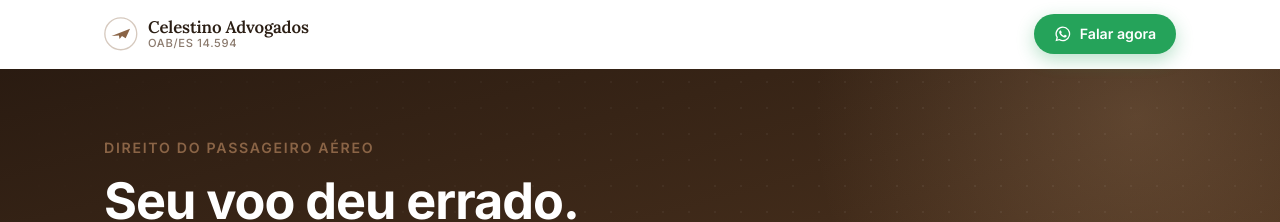
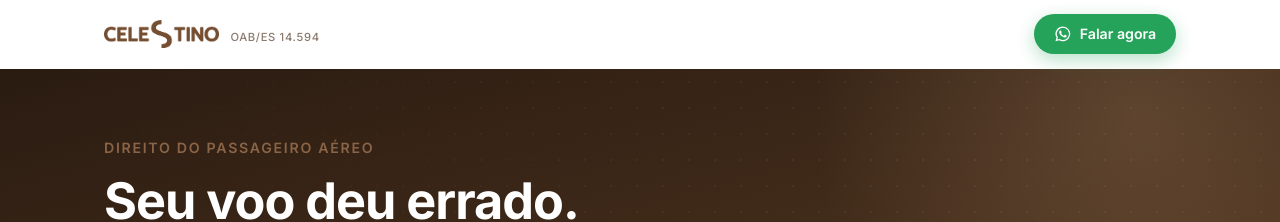
Before and after one commit to cafe01/celestinoadvogados.site, a Jekyll site: the page voo/index.html, which Jekyll copies as it is, in a window 1280 px wide. Shown: the top 222 px of the page. Built offline with Jekyll 4.4.1, drawn with Linux system fonts in a browser that asks for light colours.

Commit message:
marca: a logo do manual de identidade entra no topo das páginas
Não havia arquivo de logo no site — a marca era texto em todos os lugares. A
logo foi extraída em vetor do manual de identidade corporativa de 2014
(Illustrator), gerando PNGs com transparência real em quatro variantes: marrom
e branca, completa e só o nome. Nos cabeçalhos e no rodapé entra a variante só
o nome, porque na altura de cabeçalho a linha ADVOGADOS fica ilegível; a
inscrição da OAB segue ao lado da marca, como o Provimento 205 exige.

Paleta oficial confirmada pelo manual: #9E6841 e #754D30.

Co-Authored-By: Claude Opus 5 <noreply@anthropic.com>

```diff
--- a/_layouts/base.html
+++ b/_layouts/base.html
@@ -16,7 +16,9 @@
 
 <header class="topo">
   <div class="wrap topo__linha">
-    <a class="marca" href="{{ '/' | relative_url }}">Celestino <span>Advogados</span></a>
+    <a class="marca" href="{{ '/' | relative_url }}">
+      <img class="marca__logo" src="{{ '/assets/img/logo-marrom-nome.png' | relative_url }}" alt="Celestino Advogados" width="1200" height="300">
+    </a>
     <nav class="nav">
       <a href="{{ '/#atuacao' | relative_url }}">Áreas de atuação</a>
       <a href="{{ '/#escritorio' | relative_url }}">O escritório</a>
@@ -33,7 +35,7 @@
 <footer class="rodape">
   <div class="wrap rodape__grade">
     <div>
-      <p class="marca marca--rodape">Celestino <span>Advogados</span></p>
+      <p class="marca marca--rodape"><img class="marca__logo" src="{{ '/assets/img/logo-branca-nome.png' | relative_url }}" alt="Celestino Advogados" width="1200" height="300"></p>
       <p class="rodape__oab">Mariela Celestino — OAB/ES 14.594<br>
       <!-- PENDENTE: nome e inscrição da Milena --></p>
     </div>
--- a/assets/css/site.css
+++ b/assets/css/site.css
@@ -42,8 +42,10 @@ img{max-width:100%;height:auto}
 /* ---- topo ---- */
 .topo{border-bottom:1px solid var(--line);background:var(--white);position:sticky;top:0;z-index:10}
 .topo__linha{display:flex;align-items:center;justify-content:space-between;gap:1.5rem;flex-wrap:wrap;padding:1rem 0}
-.marca{font-family:var(--font-serif);font-size:1.2rem;font-weight:600;color:var(--brand-800);text-decoration:none;letter-spacing:.01em}
+.marca{display:inline-block;font-family:var(--font-serif);font-size:1.2rem;font-weight:600;color:var(--brand-800);text-decoration:none;letter-spacing:.01em}
 .marca span{color:var(--accent-600)}
+.marca__logo{display:block;height:1.45rem;width:auto}
+@media (min-width:48em){.marca__logo{height:1.8rem}}
 .nav{display:flex;gap:1.4rem;flex-wrap:wrap}
 .nav a{font-size:.94rem;color:var(--ink-soft);text-decoration:none}
 .nav a:hover{color:var(--brand-700)}
--- a/voo/assets/css/style.css
+++ b/voo/assets/css/style.css
@@ -126,10 +126,10 @@ ul{margin:0;padding:0}
 }
 .site-header.is-stuck{border-bottom-color:var(--line);box-shadow:var(--shadow-s)}
 .site-header .wrap{display:flex;align-items:center;justify-content:space-between;gap:var(--sp-4);min-height:4.25rem}
-.brand{display:flex;align-items:center;gap:.65rem;text-decoration:none;color:var(--ink)}
-.brand__mark{width:2.1rem;height:2.1rem;flex:none;color:var(--brand-500)}
-.brand__name{font-family:var(--font-serif);font-size:1.05rem;font-weight:600;line-height:1.15;letter-spacing:-.01em}
-.brand__oab{display:block;font-family:var(--font-sans);font-size:.7rem;font-weight:500;letter-spacing:.06em;color:var(--ink-faint);text-transform:uppercase}
+.brand{display:flex;align-items:flex-end;gap:.7rem;text-decoration:none;color:var(--ink)}
+.brand__logo{display:block;height:1.45rem;width:auto;flex:none}
+.brand__oab{font-family:var(--font-sans);font-size:.7rem;font-weight:500;letter-spacing:.06em;color:var(--ink-faint);text-transform:uppercase;padding-bottom:.1rem}
+@media (min-width:48em){.brand__logo{height:1.8rem}}
 .site-header .btn{display:none}
 @media (min-width:48em){.site-header .btn{display:inline-flex}}
 
--- a/voo/index.html
+++ b/voo/index.html
@@ -32,14 +32,8 @@
 <header class="site-header">
   <div class="wrap">
     <a class="brand" href="#topo">
-      <svg class="brand__mark" viewBox="0 0 40 40" fill="none" aria-hidden="true">
-        <circle cx="20" cy="20" r="19" stroke="currentColor" stroke-width="1.6" opacity=".35"/>
-        <path d="M9 22.5l22-8.5-5.2 11.2-4.4-2.7-2.9 3.8-.7-4.4z" fill="currentColor"/>
-      </svg>
-      <span class="brand__name">
-        Celestino Advogados
-        <span class="brand__oab">OAB/ES 14.594</span>
-      </span>
+      <img class="brand__logo" src="assets/img/logo-marrom-nome.png" alt="Celestino Advogados" width="1200" height="300">
+      <span class="brand__oab">OAB/ES 14.594</span>
     </a>
     <a class="btn btn--primary btn--sm" data-wa="cabecalho" href="#">
       <svg viewBox="0 0 24 24" fill="currentColor" aria-hidden="true"><path d="M12 2a10 10 0 00-8.6 15.1L2 22l5-1.3A10 10 0 1012 2zm0 18.2a8.2 8.2 0 01-4.2-1.2l-.3-.2-3 .8.8-2.9-.2-.3A8.2 8.2 0 1112 20.2zm4.6-6.1c-.25-.13-1.47-.72-1.7-.8-.23-.09-.4-.13-.56.12s-.64.8-.79.97c-.14.17-.29.19-.54.06a6.7 6.7 0 01-3.3-2.9c-.25-.42.25-.4.71-1.3.08-.17.04-.31-.02-.44s-.56-1.35-.77-1.85c-.2-.48-.4-.42-.56-.42h-.48a.92.92 0 00-.67.31c-.23.25-.87.85-.87 2.07s.9 2.4 1.02 2.56c.13.17 1.76 2.69 4.27 3.77 1.59.69 2.21.75 3 .63.48-.07 1.47-.6 1.68-1.18.2-.58.2-1.08.15-1.19-.06-.1-.23-.17-.48-.29z"/></svg>
```
Also changed, not shown: assets/img/logo-branca-nome.png (added), assets/img/logo-branca.png (added), assets/img/logo-marrom-nome.png (added), assets/img/logo-marrom.png (added), voo/assets/img/logo-branca-nome.png (added), voo/assets/img/logo-branca.png (added), voo/assets/img/logo-marrom-nome.png (added), voo/assets/img/logo-marrom.png (added).
